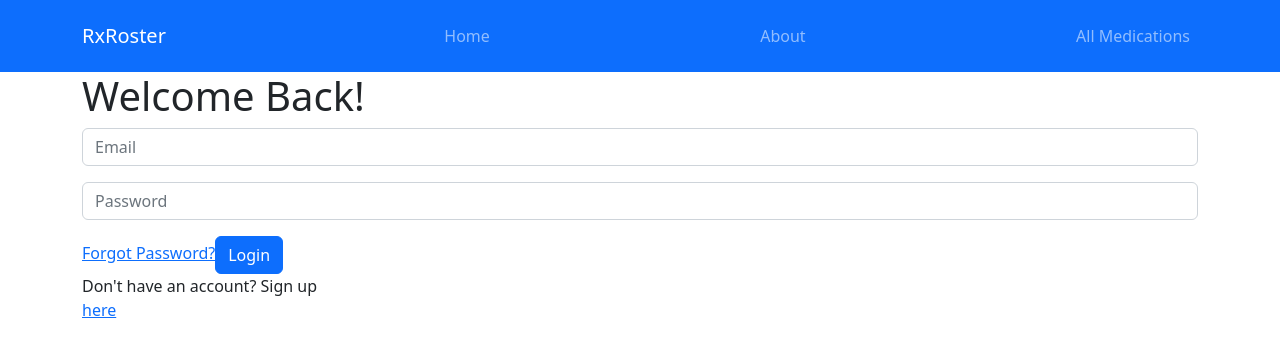
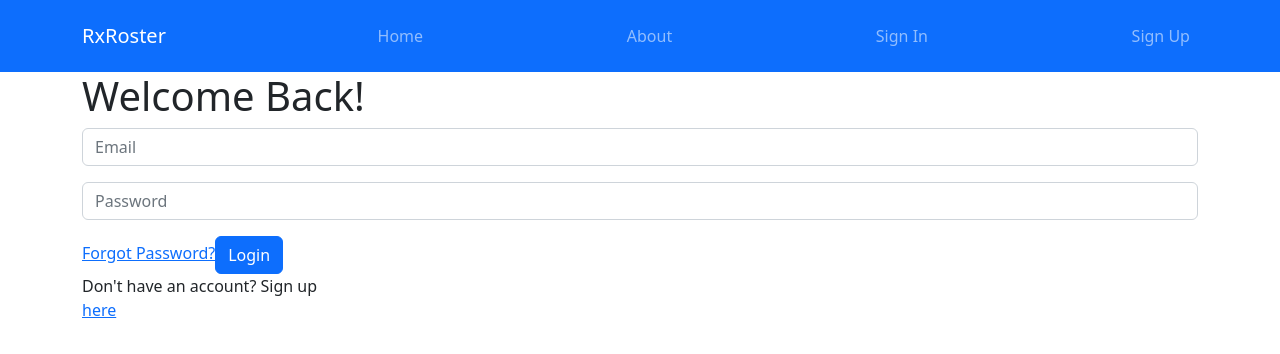
Before and after one commit to rose-codes/rx-roster-front-end, a React (Create React App) app: page /login in a window 1280 px wide. Shown: the top 354 px of the page. Built offline with nearby package versions, Linux system fonts and the light colour scheme; no server answers.

Commit message:
Added signin and signup links to navbar, moved allMeds page to protected

```diff
--- a/src/components/CompleteMedHistory.js
+++ b/src/components/CompleteMedHistory.js
@@ -1,19 +1,15 @@
-import { useContext } from "react";
-import { useRxContext } from "../hooks/useRxContext";
-import { useAuthContext } from "../hooks/useAuthContext";
-import RxContext from "../context/RxContext";
 import CardAccordion from "./shared/CardAccordion";
 
-const CompleteMedHistory = () => {
-  const { medications, dispatch } = useRxContext();
-  const { user } = useAuthContext();
+const CompleteMedHistory = ({ medications }) => {
   if (!medications || medications.length === 0) {
     return <p>No Medications Yet</p>;
   }
   return (
     <ol className="history-meds-list">
       {medications.map((med) => (
-        <CardAccordion key={med.id} med={med} />
+        <li key={med._id}>
+          <CardAccordion key={med._id} med={med} />
+        </li>
       ))}
     </ol>
   );
--- a/src/components/shared/NavBar.js
+++ b/src/components/shared/NavBar.js
@@ -30,6 +30,7 @@ const NavBar = () => {
               </Nav.Link>
             </Nav.Item>
           </Nav>
+          {user && (
             <Nav className="nav-link">
               <Nav.Item eventkey={3} href="/">
                 <Nav.Link as={Link} to="/all-medications">
@@ -37,6 +38,25 @@ const NavBar = () => {
                 </Nav.Link>
               </Nav.Item>
             </Nav>
+          )}
+          {!user && (
+            <Nav className="nav-link">
+              <Nav.Item eventkey={3} href="/">
+                <Nav.Link as={Link} to="/login">
+                  Sign In
+                </Nav.Link>
+              </Nav.Item>
+            </Nav>
+          )}
+          {!user && (
+            <Nav className="nav-link">
+              <Nav.Item eventkey={4} href="/">
+                <Nav.Link as={Link} to="/signup">
+                  Sign Up
+                </Nav.Link>
+              </Nav.Item>
+            </Nav>
+          )}
           {user && <button onClick={handleClick}>Logout</button>}
         </Container>
       </Navbar>
--- a/src/context/RxContext.js
+++ b/src/context/RxContext.js
@@ -45,10 +45,9 @@ export const RxProvider = ({ children }) => {
     medications: null,
   });
 
-  // const [currentMeds, setCurrentMeds] = useState([]);
   const { user } = useAuthContext();
-  // const backendURI = process.env.REACT_APP_BACKEND_URL;
-  const backendURI = "http://localhost:5000";
+  const backendURI = process.env.REACT_APP_BACKEND_URL;
+  // const backendURI = "http://localhost:5000";
 
   // useEffect(() => {
   //   if (user) {
@@ -69,7 +68,6 @@ export const RxProvider = ({ children }) => {
       dispatch({ type: "SET_MEDICATIONS", payload: data });
     }
 
-    // setMedications(data);
     // axios
     //   .get(`${process.env.REACT_APP_BACKEND_URL}/api/medications`)
     //   .then((res) => {
@@ -114,13 +112,6 @@ export const RxProvider = ({ children }) => {
     if (response.ok) {
       dispatch({ type: "CREATE_MEDICATION", payload: data });
     }
-    // setMedications([...medications, data]);
-    // axios
-    //   .post("/api/medications", newMed)
-    //   .then((res) => {
-    //     setMedications([...medications, res.data]);
-    //   })
-    //   .catch((err) => console.log(err));
   };
 
   const deleteMed = async (id) => {
@@ -145,8 +136,6 @@ export const RxProvider = ({ children }) => {
     });
     const data = await response.json();
     console.log("inside UpdateMed fxn data", data);
-    // setMedications(updateMedsList(medications, data, id));
-    // getCurrentMedications();
   };
 
   return (
--- a/src/pages/AllMedsPage.js
+++ b/src/pages/AllMedsPage.js
@@ -1,22 +1,31 @@
 import CompleteMedHistory from "../components/CompleteMedHistory";
+import { useAuthContext } from "../hooks/useAuthContext";
+import { useRxContext } from "../hooks/useRxContext";
 import { Container, Row, Col } from "react-bootstrap";
 import NewMedForm from "../components/NewMedForm";
-import Footer from "../components/shared/Footer";
+import { useEffect } from "react";
 const AllMedsPage = () => {
+  const { user } = useAuthContext();
+  const { medications, dispatch, getMedications } = useRxContext();
+
+  useEffect(() => {
+    if (user) {
+      getMedications();
+    }
+  }, [dispatch, user]);
   return (
     <Container>
       <Row></Row>
       <Row>
         <Col>
           <h3>All Medications</h3>
-          <CompleteMedHistory />
+          <CompleteMedHistory medications={medications} />
         </Col>
         <Col>
           <h3>Add a New Medication</h3>
           <NewMedForm />
         </Col>
       </Row>
-      <Footer />
     </Container>
   );
 };
```
Lines whose indentation alone changed are shown as unchanged.
